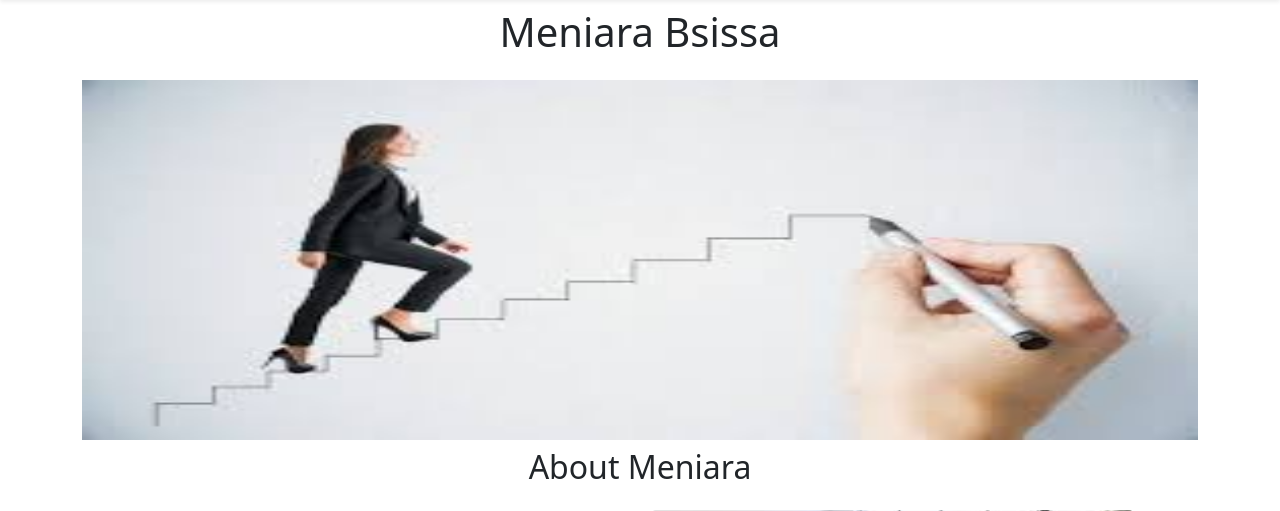
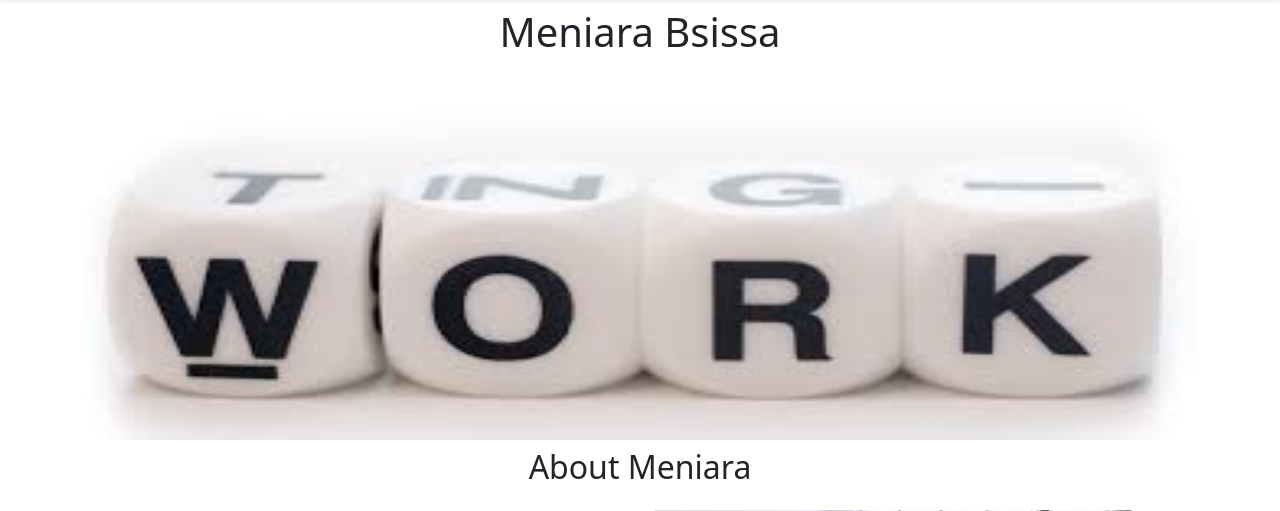
Before and after one commit to MeniaraBsissa/web-site-with-python-Flask, a Flask app: page / in a window 1280 px wide. Shown: the part 56-567 px from the top of the page. Run offline with Flask 3, Linux system fonts and the light colour scheme.

Commit message:
update img

```diff
--- a/templates/home.html
+++ b/templates/home.html
@@ -22,7 +22,7 @@
     <div style="height:56px"></div>
     <div class="container">
     <h1 class="text-center mt-2 mb-4" >{{company_name}} Bsissa</h1>
-    <img id="banner" src="https://f715a65d-31e5-44b8-b328-1261ab467a00-00-1m0xj6oi4poca.kirk.replit.dev:5000/static/img.jpg" class="img-fluid">
+    <img id="banner" src="https://f715a65d-31e5-44b8-b328-1261ab467a00-00-1m0xj6oi4poca.kirk.replit.dev:5000/static/work2.jpg" class="img-fluid">
     <h2 class="text-center mt-2 mb-4">About Meniara</h2>
       <div class="row" style="margin-bottom:16px">
         <div class="col-md-6">
```
Also changed, not shown: static/img.jpg (deleted), static/work2.jpg (added).
